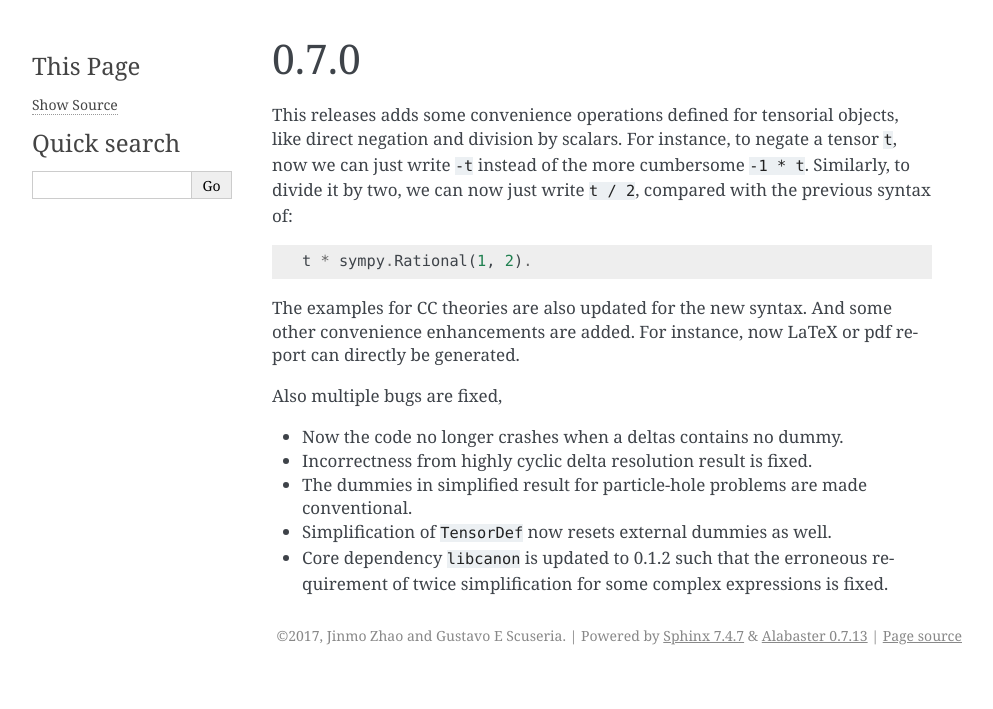
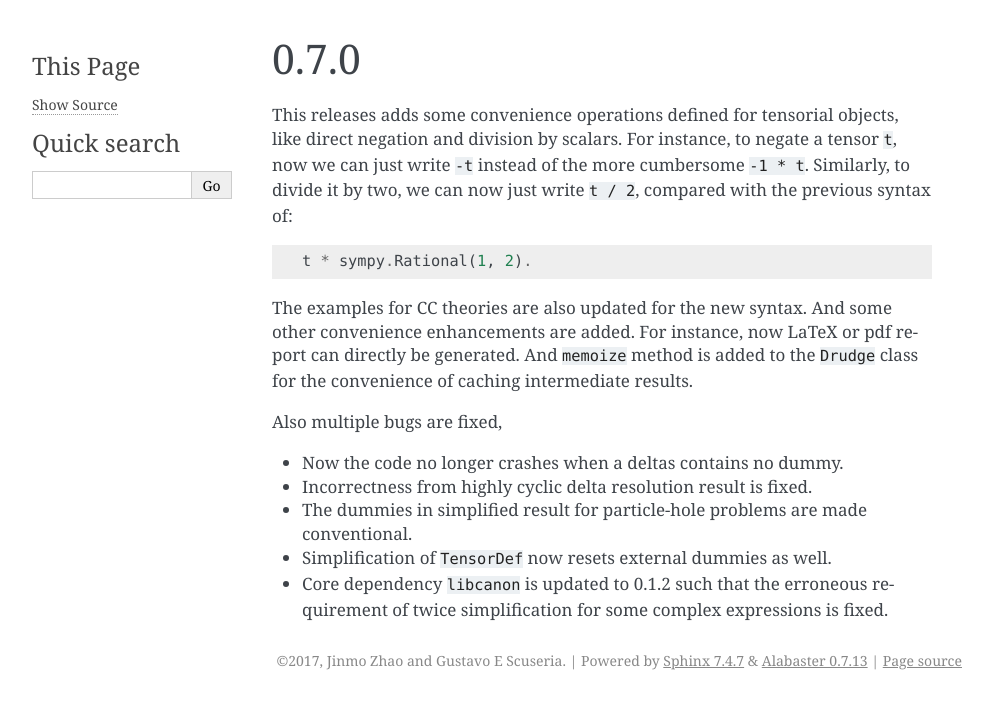
Before and after one commit to tschijnmo/drudge, a Sphinx documentation site: the page built from docs/releases/0_7_0.rst, in a window 1280 px wide. Shown: the top 709 px of the page, without its empty margins (148-1141 px from the left). Built offline with Sphinx 7.4.7, drawn with Linux system fonts in a browser that asks for light colours.

Commit message:
Add Drudge.memoize to release note 0.7.0

```diff
--- a/docs/releases/0_7_0.rst
+++ b/docs/releases/0_7_0.rst
@@ -11,7 +11,8 @@ the previous syntax of::
 
 The examples for CC theories are also updated for the new syntax.  And some
 other convenience enhancements are added.  For instance, now LaTeX or pdf report
-can directly be generated.
+can directly be generated.  And ``memoize`` method is added to the ``Drudge``
+class for the convenience of caching intermediate results.
 
 Also multiple bugs are fixed,
 
```
